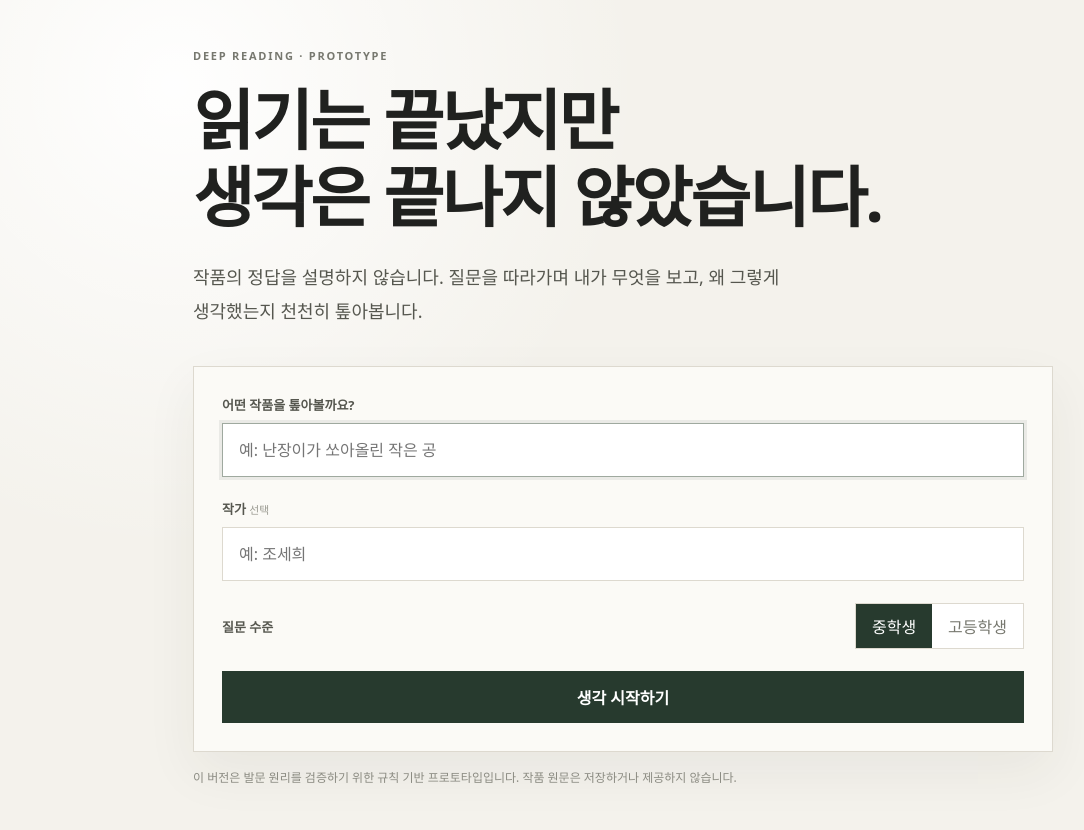
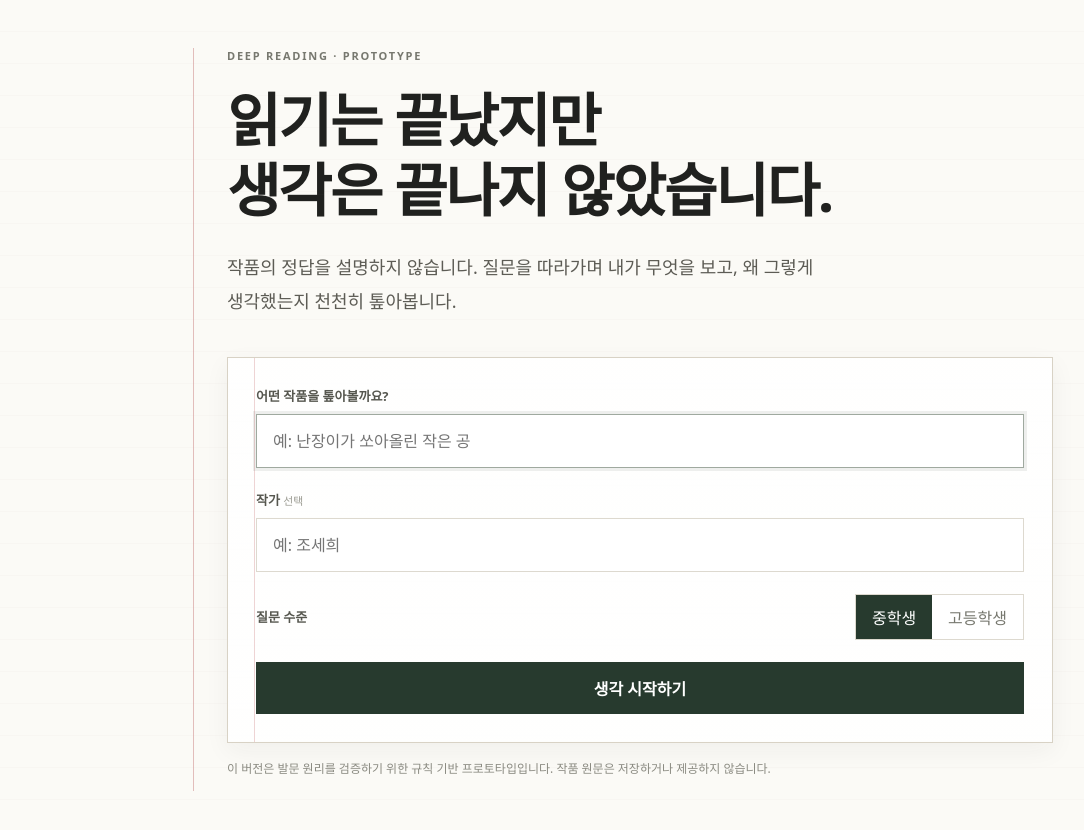
Before and after one commit to barn-burning/deep-reading, a Next.js app: page / in a window 1280 px wide. Shown: the top 830 px of the page, without its empty margins (17-1101 px from the left). Built offline with nearby package versions, Linux system fonts and the light colour scheme.

Commit message:
style: shift prototype toward notebook aesthetic

```diff
--- a/app/globals.css
+++ b/app/globals.css
@@ -259,3 +259,141 @@ input:focus, textarea:focus { border-color: #9fa99f; box-shadow: 0 0 0 3px rgba(
   .conversation-inner { width: calc(100% - 24px); padding-top: 28px; }
   .bubble { font-size: 18px; }
 }
+
+
+/* Notebook direction */
+.landing-shell {
+  background:
+    linear-gradient(rgba(255,255,255,.55), rgba(255,255,255,.55)),
+    repeating-linear-gradient(
+      to bottom,
+      #f7f4ec 0,
+      #f7f4ec 31px,
+      #e9e4d8 32px
+    );
+}
+
+.landing {
+  position: relative;
+  padding-left: 34px;
+}
+
+.landing::before {
+  content: "";
+  position: absolute;
+  left: 0;
+  top: 0;
+  bottom: 0;
+  width: 1px;
+  background: #d8a3a3;
+  opacity: .7;
+}
+
+.landing h1 {
+  font-size: clamp(38px, 5.4vw, 58px);
+  line-height: 1.2;
+  max-width: 760px;
+  margin-top: 22px;
+}
+
+.lead {
+  max-width: 640px;
+  color: #5d5c55;
+}
+
+.start-card {
+  position: relative;
+  border: 1px solid #d8d2c5;
+  box-shadow: 0 8px 24px rgba(47,45,38,.05);
+  background:
+    linear-gradient(rgba(255,255,255,.92), rgba(255,255,255,.92)),
+    repeating-linear-gradient(
+      to bottom,
+      transparent 0,
+      transparent 31px,
+      #ece7db 32px
+    );
+}
+
+.start-card::before {
+  content: "";
+  position: absolute;
+  left: 26px;
+  top: 0;
+  bottom: 0;
+  width: 1px;
+  background: #e1b1b1;
+  opacity: .55;
+  pointer-events: none;
+}
+
+.start-card > * {
+  position: relative;
+  z-index: 1;
+}
+
+.conversation {
+  background:
+    linear-gradient(rgba(251,250,246,.93), rgba(251,250,246,.93)),
+    repeating-linear-gradient(
+      to bottom,
+      transparent 0,
+      transparent 31px,
+      #ece7db 32px
+    );
+}
+
+.conversation-inner {
+  position: relative;
+  padding-left: 34px;
+}
+
+.conversation-inner::before {
+  content: "";
+  position: absolute;
+  left: 8px;
+  top: 30px;
+  bottom: 100px;
+  width: 1px;
+  background: #e1b1b1;
+  opacity: .45;
+}
+
+.guide {
+  background: rgba(239,237,229,.82);
+  border-left: 3px solid #aeb7aa;
+}
+
+.user .bubble {
+  background: rgba(244,241,232,.9);
+  border-left: 3px solid #b9b2a2;
+}
+
+.flow-panel {
+  background:
+    linear-gradient(rgba(239,236,228,.94), rgba(239,236,228,.94)),
+    repeating-linear-gradient(
+      to bottom,
+      transparent 0,
+      transparent 31px,
+      #e1ddd2 32px
+    );
+}
+
+.thought-node p {
+  background: rgba(251,250,246,.62);
+  padding: 8px 10px;
+  border-radius: 4px;
+}
+
+@media (max-width: 620px) {
+  .landing {
+    padding-left: 22px;
+  }
+  .conversation-inner {
+    padding-left: 20px;
+  }
+  .conversation-inner::before {
+    left: 2px;
+  }
+}
```
